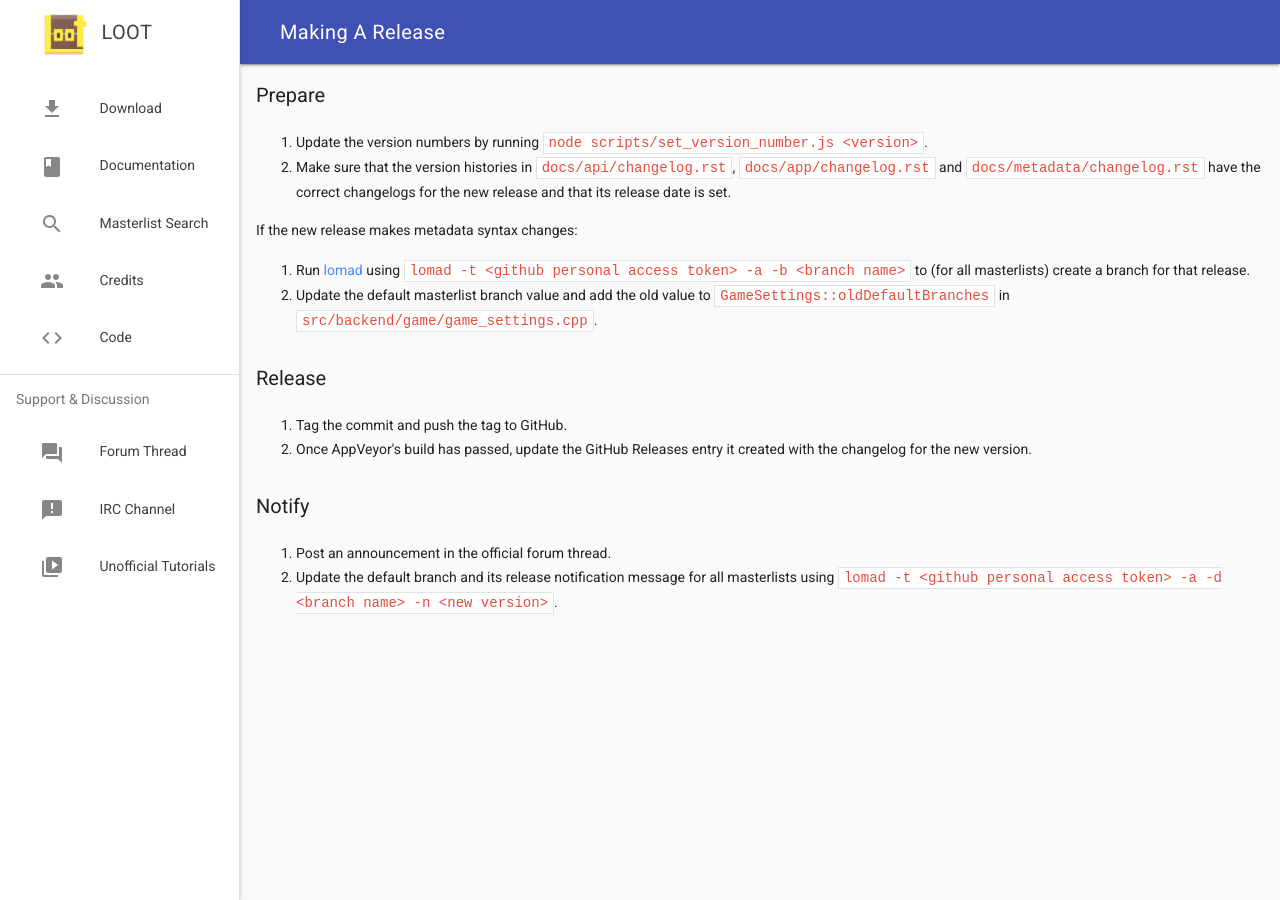
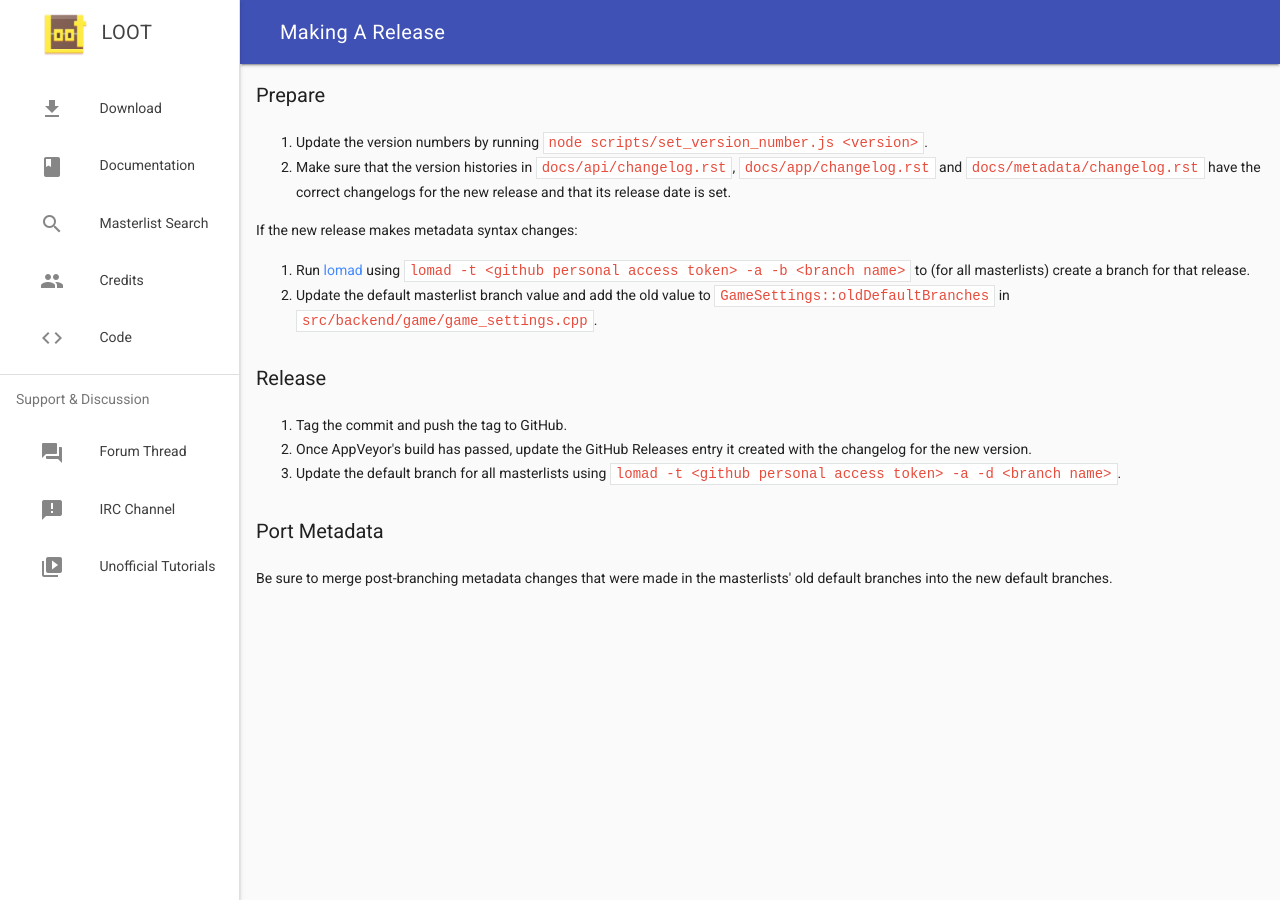
Before and after one commit to loot/loot.github.io, a Jekyll site: the page built from docs/team/Making-A-Release.html, in a window 1280 px wide. Built offline with Jekyll 4.4.1, drawn with Linux system fonts in a browser that asks for light colours; nearby versions of some CDN libraries.

Commit message:
Update Making-A-Release.html

```diff
--- a/docs/team/Making-A-Release.html
+++ b/docs/team/Making-A-Release.html
@@ -21,11 +21,9 @@ title: Making A Release
 <ol>
   <li>Tag the commit and push the tag to GitHub.</li>
   <li>Once AppVeyor's build has passed, update the GitHub Releases entry it created with the changelog for the new version.</li>
+  <li>Update the default branch for all masterlists using <code>lomad -t &lt;github personal access token&gt; -a -d &lt;branch name&gt;</code>.</li>
 </ol>
 
-<h3>Notify</h3>
+<h3>Port Metadata</h3>
 
-<ol>
-  <li>Post an announcement in the official forum thread.</li>
-  <li>Update the default branch and its release notification message for all masterlists using <code>lomad -t &lt;github personal access token&gt; -a -d &lt;branch name&gt; -n &lt;new version&gt;</code>.</li>
-</ol>
+<p>Be sure to merge post-branching metadata changes that were made in the masterlists' old default branches into the new default branches.</p>
```
